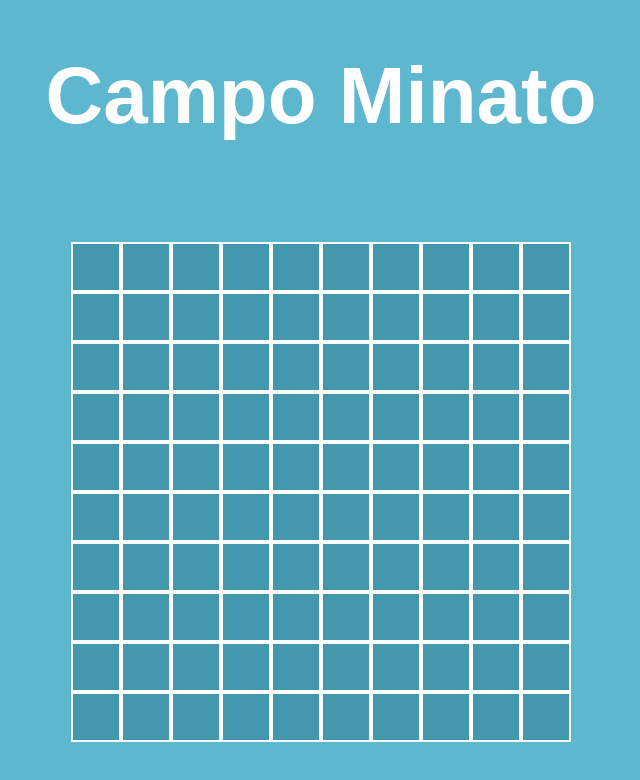
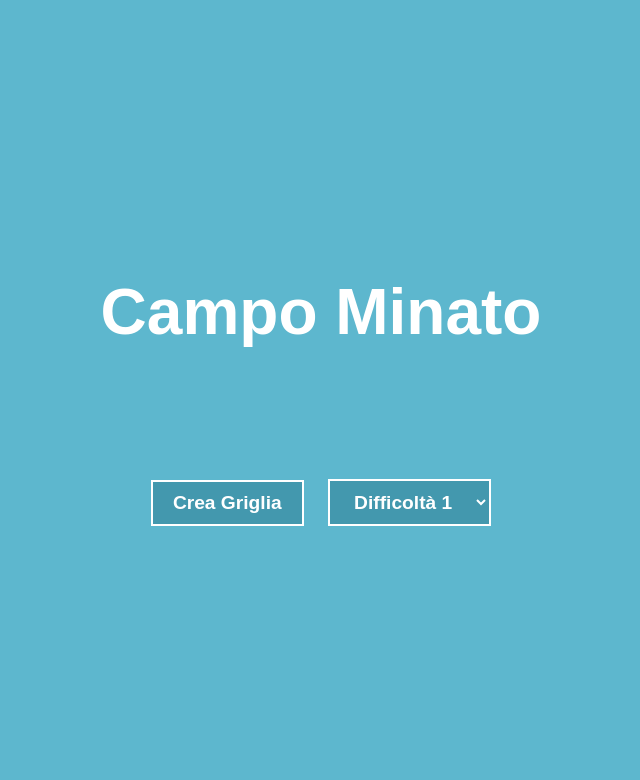
Before and after one commit to gabrielepetralia/js-campominato-grid, a plain HTML site: page index.html in a window 1280 px wide. Shown: the whole page, without its empty margins (319-959 px from the left). Drawn offline with Linux system fonts and the light colour scheme.

Commit message:
[add] dynamic grid generation

```diff
--- a/assets/css/style.css
+++ b/assets/css/style.css
@@ -10,21 +10,21 @@ body {
 }
 
 h1 {
-  text-align: center;
+  font-size: 4rem;
   color: white;
-  padding-top: 50px;
-  padding-bottom: 100px;
-  font-size: 5rem;
-  width: 100%;
+  margin-bottom: 80px;
+}
+
+.hide {
+  display: none;
 }
 
 .main-wrapper {
   height: 100vh;
   display: flex;
-  flex-wrap: wrap;
+  flex-direction: column;
   justify-content: center;
   align-items: center;
-  align-content: start;
 }
 
 .grid-container {
@@ -42,3 +42,22 @@ h1 {
   width: 50px;
   border: 2px solid white;
 }
+
+.generate-grid,
+.reset-grid {
+  margin-top: 50px;
+}
+
+.generate-grid .btn-generate-grid,
+.generate-grid .select-diff,
+.reset-grid .btn-reset-grid {
+  padding: 10px 20px;
+  margin: 0 10px;
+  border: 0px;
+  font-size: 1.2rem;
+  font-weight: bold;
+  color: white;
+  background-color: rgb(67, 152, 174);
+  border: 2px solid white;
+  cursor: pointer;
+}
--- a/assets/js/script.js
+++ b/assets/js/script.js
@@ -1,11 +1,31 @@
+const generate = document.querySelector(".generate-grid")
+const reset = document.querySelector(".reset-grid")
+const btnGenerateGrid = document.querySelector(".btn-generate-grid")
+const btnResetGrid = document.querySelector(".btn-reset-grid")
+
 const grid = document.querySelector(".grid-container")
-const max = 100;
+
+btnGenerateGrid.addEventListener("click", function(){
+  const diff = document.querySelector(".select-diff").value;
+  let max;
+  switch(diff)
+  {
+    case("diff-1") :
+      max = 100;
+      break;
+    case("diff-2") :
+      max = 81;
+      break;
+    case("diff-3") :
+      max = 49;
+      break;
+  }
+
   for(let i = 0; i < max; i++)
   {
     const cella = document.createElement("div")
     cella.classList.add("cell")
-  if(!(i%Math.sqrt(max)))
-  {
+    if(!(i%Math.sqrt(max))) {
       const row = document.createElement("div")
       row.classList.add("grid-row")
       grid.append(row);
@@ -13,3 +33,14 @@ for(let i = 0; i < max; i++)
     const row = document.querySelector(".grid-row:last-child")
     row.append(cella);
   }
+
+  generate.classList.add("hide")
+  reset.classList.remove("hide")
+})
+
+btnResetGrid.addEventListener("click", function(){
+  grid.innerHTML = "";
+
+  reset.classList.add("hide")
+  generate.classList.remove("hide")
+})
--- a/index.html
+++ b/index.html
@@ -11,13 +11,26 @@
 <body>
   <main>
     <div class="main-wrapper">
+
       <h1>Campo Minato</h1>
 
       <div class="grid-container">
-        <div class="grid-row">
 
-        </div>
       </div>
+
+      <div class="generate-grid">
+        <button class="btn-generate-grid">Crea Griglia</button>
+        <select class="select-diff" name="diff" id="diff">
+          <option value="diff-1">Difficoltà 1</option>
+          <option value="diff-2">Difficoltà 2</option>
+          <option value="diff-3">Difficoltà 3</option>
+        </select>
+      </div>
+
+      <div class="reset-grid hide">
+        <button class="btn-reset-grid">Resetta Griglia</button>
+      </div>
+
     </div>
   </main>
 
```
Lines whose indentation alone changed are shown as unchanged.
